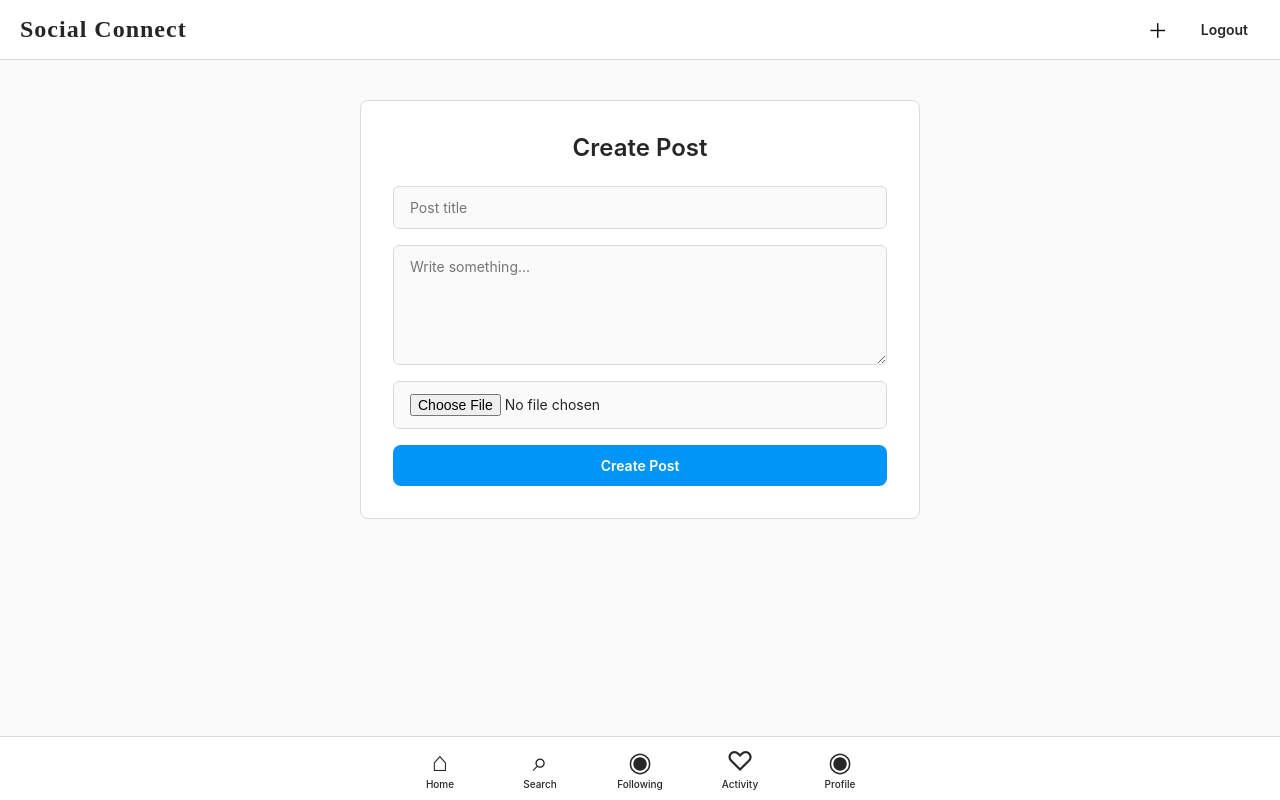
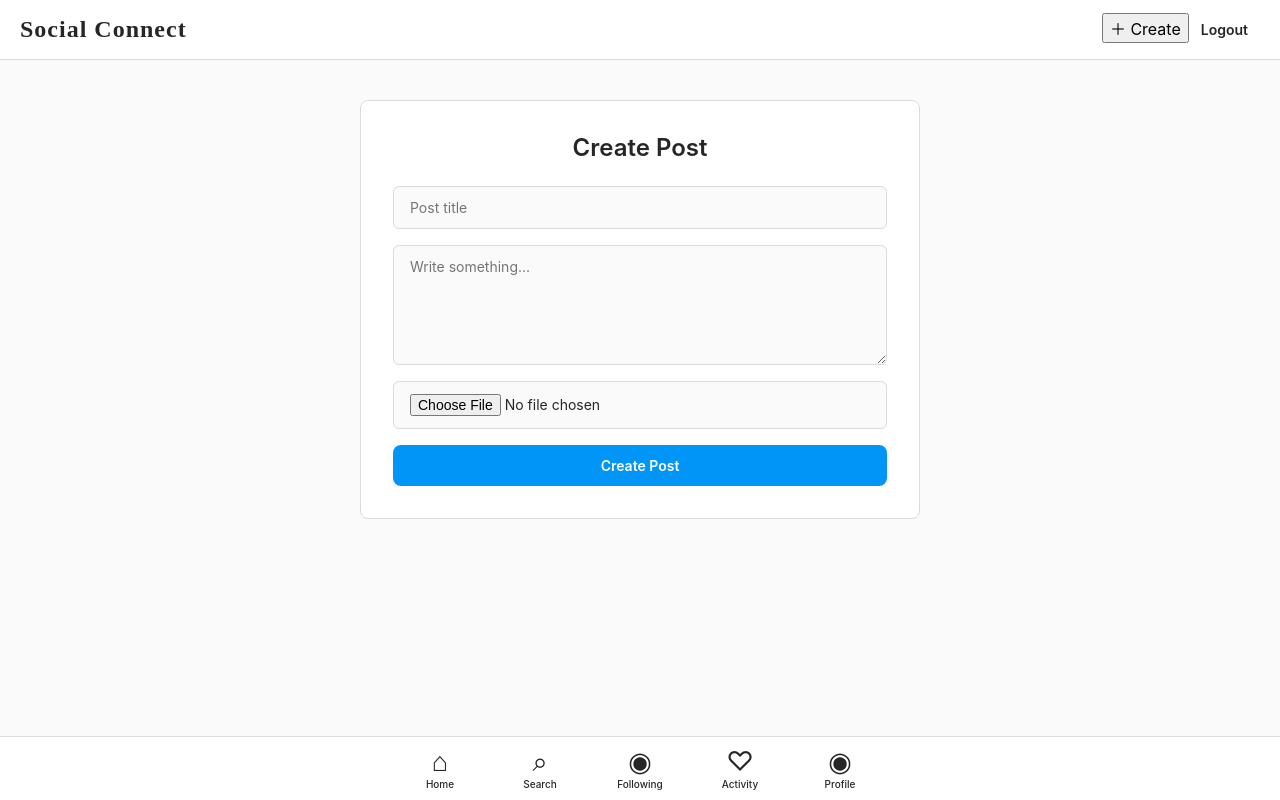
Before and after one commit to lisithakularathna/social-connect, a React (Vite) app in the folder web/: page /create in a window 1280 px wide. Built offline with nearby package versions, Linux system fonts and the light colour scheme; no server answers; sample sign-in values are in the browser's storage.

Commit message:
Move create to top navigation

```diff
--- a/web/src/components/Navbar.tsx
+++ b/web/src/components/Navbar.tsx
@@ -1,39 +1,14 @@
 import { useNavigate } from "react-router-dom";
 
 function Navbar() {
-  const navigate = useNavigate();
-
-  const logout = () => {
-    localStorage.removeItem("accessToken");
-    navigate("/login");
-  };
-
-  return (
-    <header className="top-navbar">
-      <div
-        className="top-logo"
-        onClick={() => navigate("/")}
-      >
-        Social Connect
-      </div>
-
-      <div style={{ display: 'flex', gap: '15px', alignItems: 'center' }}>
-        <button
-          onClick={() => navigate("/create")}
-          style={{ background: 'transparent', border: 'none', cursor: 'pointer', fontSize: '20px' }}
-          title="Create Post"
-        >
-          ＋
-        </button>
-        <button
-          onClick={logout}
-          className="top-logout"
-        >
-          Logout
-        </button>
-      </div>
-    </header>
-  );
+  const navigate=useNavigate();
+  const logout=()=>{localStorage.removeItem("accessToken");navigate("/login");};
+  return <header className="top-navbar">
+    <div className="top-logo" onClick={()=>navigate("/")}>Social Connect</div>
+    <div className="top-nav-actions">
+      <button onClick={()=>navigate("/create")} className="top-create-btn">＋ Create</button>
+      <button onClick={logout} className="top-logout">Logout</button>
+    </div>
+  </header>;
 }
-
 export default Navbar;
```
